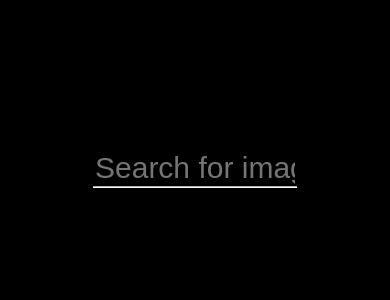
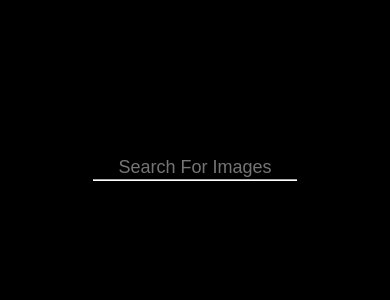
Before and after one commit to srinivas-spk/React-Image-Search, a React (Create React App) app: page / in a window 390 px wide. Shown: the top 300 px of the page. Built offline with nearby package versions, Linux system fonts and the light colour scheme.

Commit message:
Update search.css

```diff
--- a/src/Components/Search/search.css
+++ b/src/Components/Search/search.css
@@ -11,6 +11,7 @@ input {
   background-color: black;
   color: white;
   text-align: center;
+  text-transform: capitalize;
   font-size: 30px;
   border-top: hidden;
   border-right: hidden;
@@ -26,5 +27,7 @@ input:focus {
 @media screen and (max-width: 768px) {
   input {
     width: 200px;
+    font-size: 18px;
+    text-transform: capitalize;
   }
 }
```
